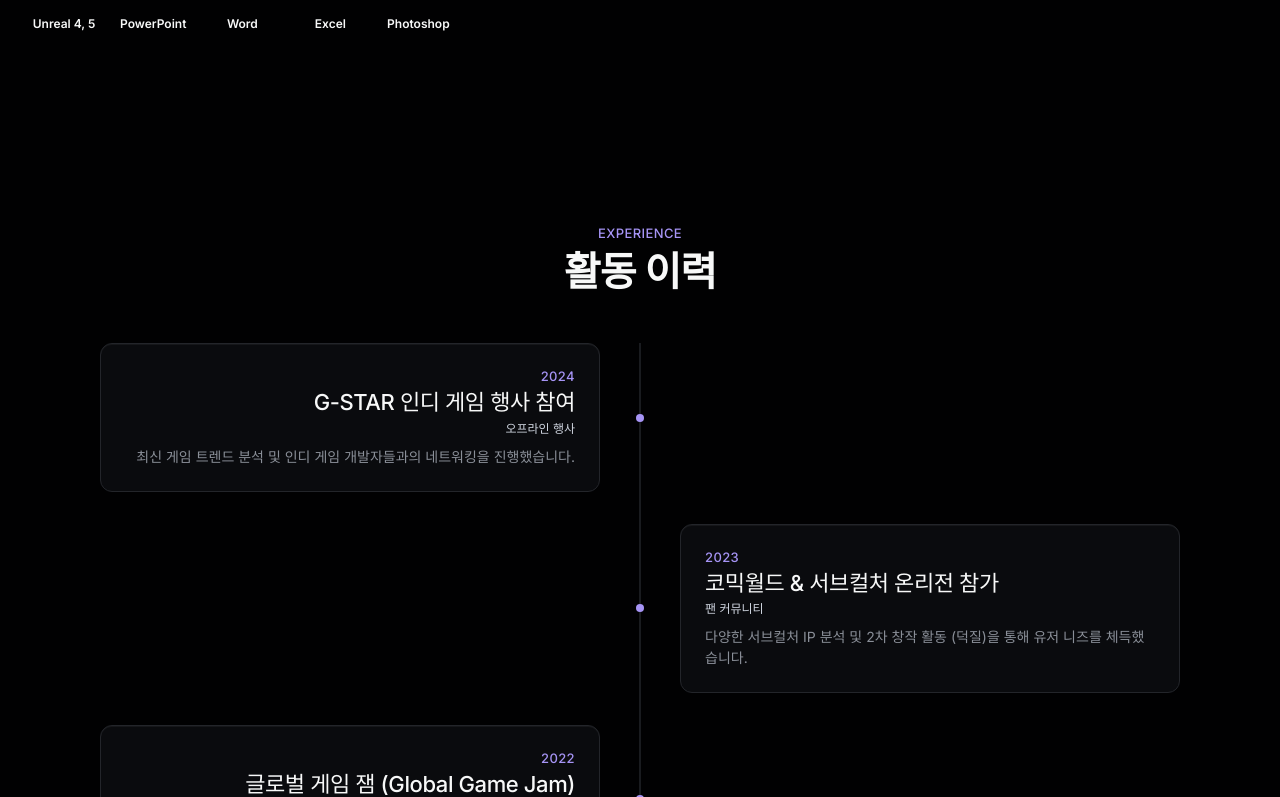
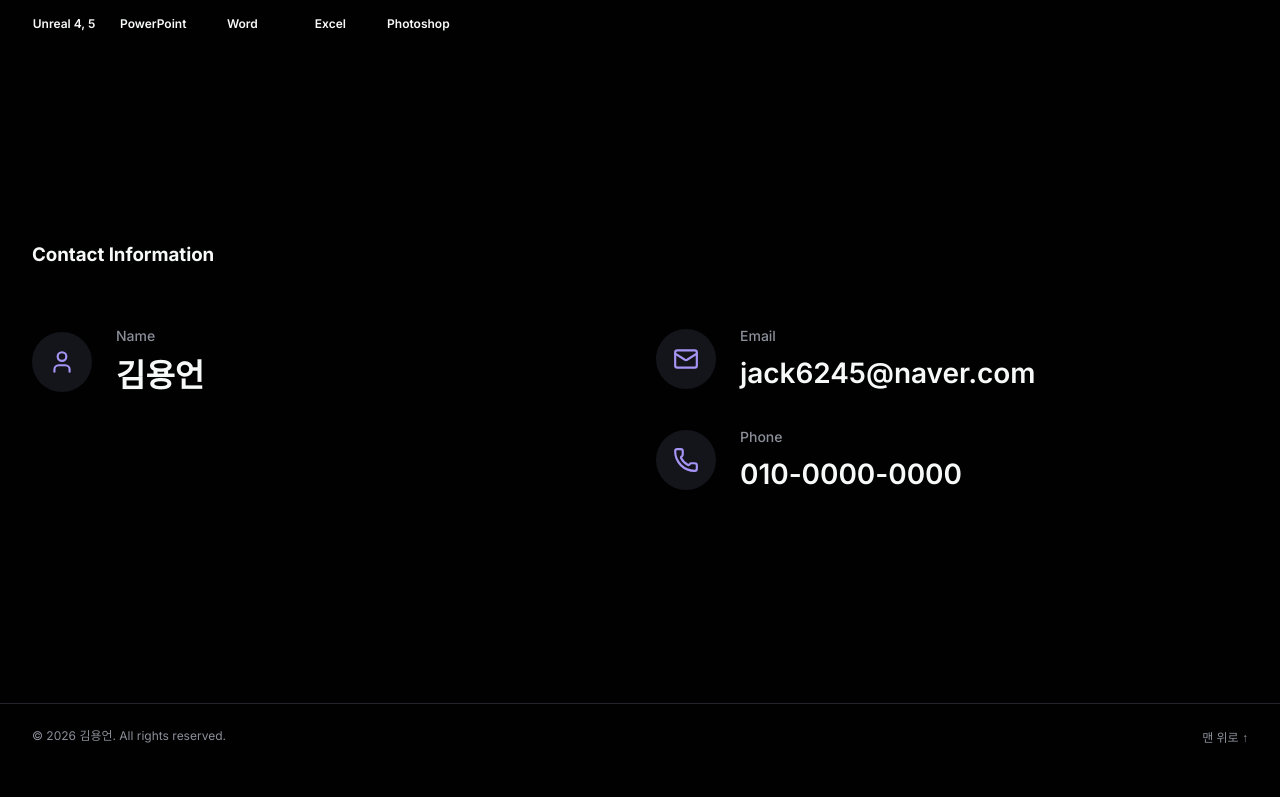
Before and after one commit to LAii980514/Portfolio, a React (Vite) app: page / in a window 1280 px wide. Shown: the part 3203-4000 px from the top of the page. After the commit the page ends 3972 px from the top, so only its background shows below. Built offline with nearby package versions, Linux system fonts and the light colour scheme.

Commit message:
Remove Experience section, remove border from Contact, and update Lutetia project details

```diff
--- a/src/components/Contact.jsx
+++ b/src/components/Contact.jsx
@@ -11,11 +11,9 @@ const Contact = () => {
         whileInView={{ opacity: 1, y: 0 }}
         viewport={{ once: true, margin: "-100px" }}
         transition={{ duration: 0.8, delay: 0.2, ease: "easeOut" }}
-        className="surface-1"
         style={{
           width: '100%',
-          padding: 'var(--spacing-xxl) 48px',
-          borderRadius: 'var(--rounded-xl)',
+          padding: 'var(--spacing-md) 0',
           display: 'flex',
           flexDirection: 'column',
           gap: '32px'
--- a/src/data/projects.js
+++ b/src/data/projects.js
@@ -73,8 +73,8 @@ export const otherProjects = [
     year: '2024',
     genre: '멀티플레이 레이드',
     engine: '언리얼 엔진 5',
-    mapSize: '292m x 142m',
-    role: '레벨/기믹 디자인',
+    mapSize: '14일',
+    role: '예상플레이 25분~30분',
     coreExperience: '상황에 따른 파티 분할과 오브젝트 투척 등 유기적인 협력을 요구하는 레이드 전투 경험',
     docLink: 'https://drive.google.com/file/d/1S6QoFr6Ce1Gl2yVJcnqcRNaZhmoS5Oeb/view?usp=sharing',
     videoId: 'sH5tL1whafg'
--- a/src/pages/Home.jsx
+++ b/src/pages/Home.jsx
@@ -2,7 +2,6 @@ import React from 'react';
 import Header from '../components/Header';
 import Hero from '../components/Hero';
 import Profile from '../components/Profile';
-import Experience from '../components/Experience';
 import Projects from '../components/Projects';
 import Contact from '../components/Contact';
 
@@ -14,7 +13,6 @@ const Home = () => {
         <Hero />
         <Projects />
         <Profile />
-        <Experience />
         <Contact />
       </main>
       <footer style={{
```
